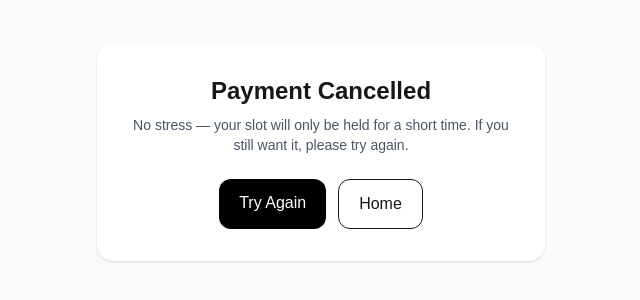
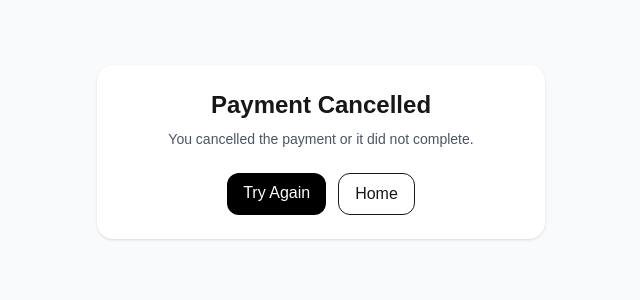
Before and after one commit to Nippie800/luxeboat-os, a Next.js app: page /payment/cancel in a window 1280 px wide. Shown: the part 248-548 px from the top of the page, without its empty margins (319-959 px from the left). Built offline with nearby package versions, Linux system fonts and the light colour scheme.

Commit message:
add payment success and cancel pages

```diff
--- a/src/app/payment/cancel/page.tsx
+++ b/src/app/payment/cancel/page.tsx
@@ -1,33 +1,39 @@
+"use client";
+
+import Link from "next/link";
+import { useSearchParams } from "next/navigation";
+
 export const dynamic = "force-dynamic";
 
-import Link from "next/link";
-
-export default async function PaymentCancelPage({
-  searchParams,
-}: {
-  searchParams: Promise<{ bookingId?: string }>;
-}) {
-  const { bookingId } = await searchParams;
+export default function PaymentCancelPage() {
+  const params = useSearchParams();
+  const bookingId = params.get("bookingId");
 
   return (
     <div className="min-h-screen bg-gray-50 flex items-center justify-center p-6">
-      <div className="bg-white rounded-2xl shadow p-8 max-w-md w-full text-center">
+      <div className="bg-white rounded-2xl shadow p-6 max-w-md w-full text-center">
         <h1 className="text-2xl font-semibold">Payment Cancelled</h1>
-        <p className="mt-2 text-sm text-gray-600">
-          No stress — your slot will only be held for a short time. If you still want it, please try again.
+        <p className="text-sm text-gray-600 mt-2">
+          You cancelled the payment or it did not complete.
         </p>
 
         {bookingId && (
-          <div className="mt-4 text-xs text-gray-500">
-            Ref: <span className="font-mono">{bookingId}</span>
-          </div>
+          <p className="mt-3 text-sm">
+            Booking reference: <span className="font-semibold">{bookingId}</span>
+          </p>
         )}
 
         <div className="mt-6 flex gap-3 justify-center">
-          <Link href="/book" className="bg-black text-white px-5 py-3 rounded-xl">
+          <Link
+            href="/book"
+            className="bg-black text-white px-4 py-2 rounded-xl"
+          >
             Try Again
           </Link>
-          <Link href="/" className="px-5 py-3 rounded-xl border">
+          <Link
+            href="/"
+            className="border px-4 py-2 rounded-xl"
+          >
             Home
           </Link>
         </div>
--- a/src/app/payment/success/page.tsx
+++ b/src/app/payment/success/page.tsx
@@ -1,33 +1,37 @@
+"use client";
+
+import Link from "next/link";
+import { useSearchParams } from "next/navigation";
+
 export const dynamic = "force-dynamic";
 
-import Link from "next/link";
-
-export default async function PaymentSuccessPage({
-  searchParams,
-}: {
-  searchParams: Promise<{ bookingId?: string }>;
-}) {
-  const { bookingId } = await searchParams;
+export default function PaymentSuccessPage() {
+  const params = useSearchParams();
+  const bookingId = params.get("bookingId");
 
   return (
     <div className="min-h-screen bg-gray-50 flex items-center justify-center p-6">
-      <div className="bg-white rounded-2xl shadow p-8 max-w-md w-full text-center">
+      <div className="bg-white rounded-2xl shadow p-6 max-w-md w-full text-center">
         <h1 className="text-2xl font-semibold">Payment Submitted ✅</h1>
-        <p className="mt-2 text-sm text-gray-600">
-          Thanks! Your payment is being confirmed. You’ll receive a confirmation message a few hours before your booking (weather + hyacinth check).
+        <p className="text-sm text-gray-600 mt-2">
+          Thanks! Your deposit payment was submitted successfully.
         </p>
 
         {bookingId && (
-          <div className="mt-4 text-xs text-gray-500">
-            Ref: <span className="font-mono">{bookingId}</span>
-          </div>
+          <p className="mt-3 text-sm">
+            Booking reference: <span className="font-semibold">{bookingId}</span>
+          </p>
         )}
+
+        <p className="mt-3 text-xs text-gray-500">
+          Final confirmation will be sent after payment verification.
+        </p>
 
         <Link
           href="/"
-          className="inline-block mt-6 bg-black text-white px-5 py-3 rounded-xl"
+          className="inline-block mt-6 bg-black text-white px-4 py-2 rounded-xl"
         >
-          Back Home
+          Back to Home
         </Link>
       </div>
     </div>
```
